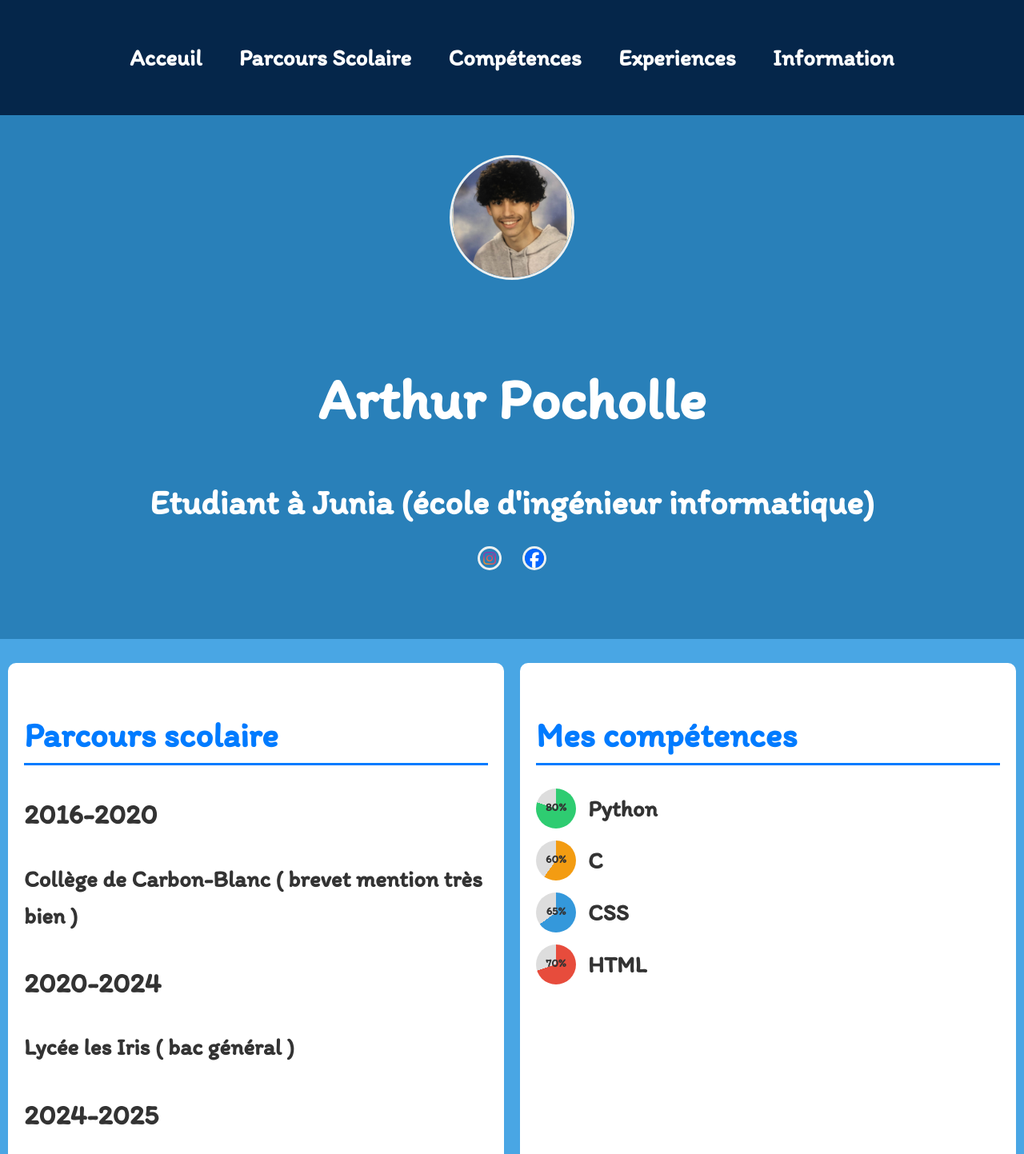
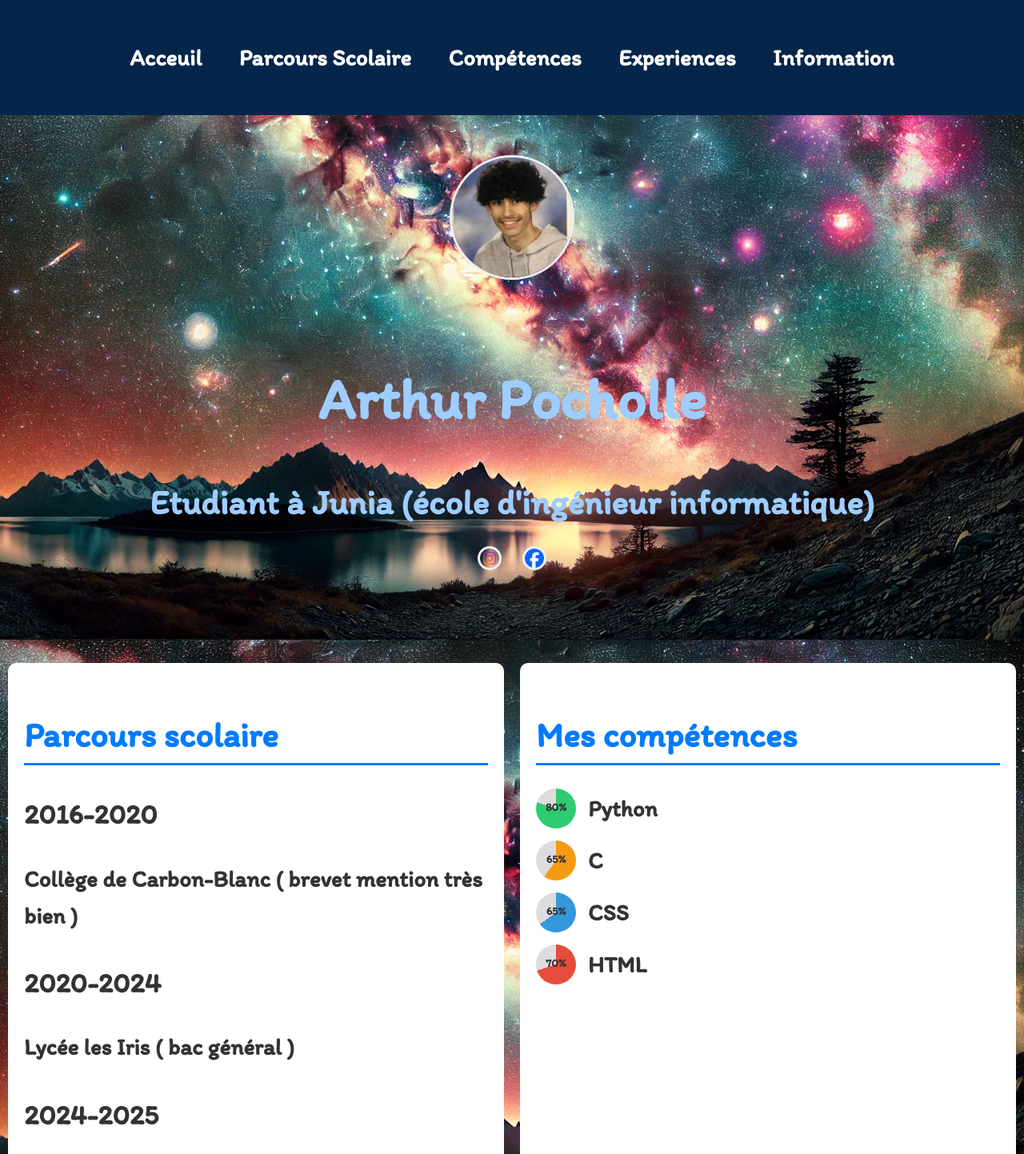
Before and after one commit to ArthurPch/CVArthurPocholle, a plain HTML site: page index.html in a window 1280 px wide. Shown: the top 1443 px of the page at 80% size. Drawn offline with Linux system fonts and the light colour scheme.

Commit message:
fst commit

```diff
--- a/CSS/style.css
+++ b/CSS/style.css
@@ -1,6 +1,5 @@
 body {
   line-height: 1.6;
-  background-color: #49a6e4;
   color: #333;
   box-sizing: border-box;
   margin: 0;
@@ -9,6 +8,10 @@ body {
   font-weight: 600;
   font-style: normal;
   font-size: 1.8em;
+  background-image: url(../images/cieletoile.jpg);
+  background-attachment: fixed;
+  background-size: cover;
+  background-repeat: no-repeat;
 }
 
 header {
@@ -38,8 +41,7 @@ header {
 .acceuil {
   text-align: center;
   padding: 50px 0;
-  background-color: #2980b9;
-  color: #fff;
+  color: #9ecdff;
   img {
     border-radius: 50%;
     margin-bottom: 20px;
--- a/index.html
+++ b/index.html
@@ -68,7 +68,7 @@
           </li>
           <li>
             <div class="circle circle-60">
-              <span>60%</span>
+              <span>65%</span>
             </div>
             <div>C</div>
           </li>
```
Also changed, not shown: images/cieletoile.jpg (added).
